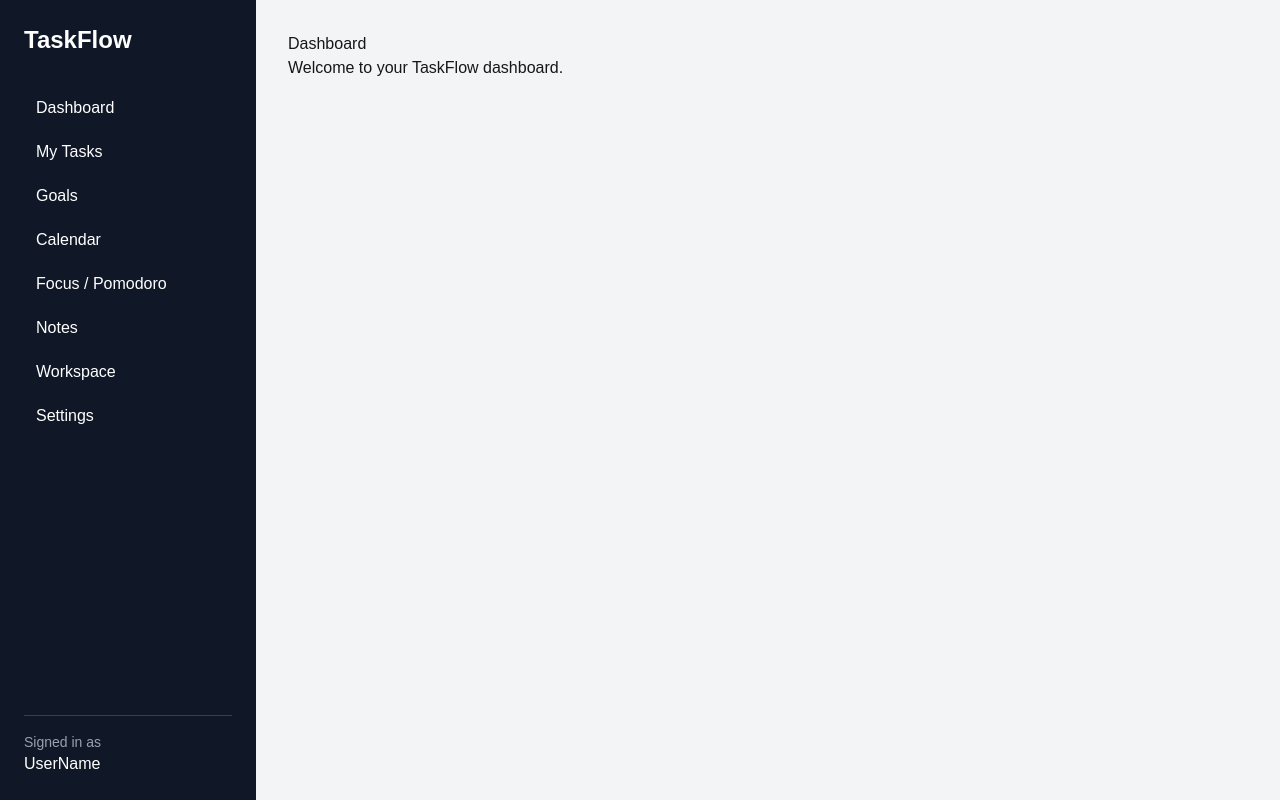
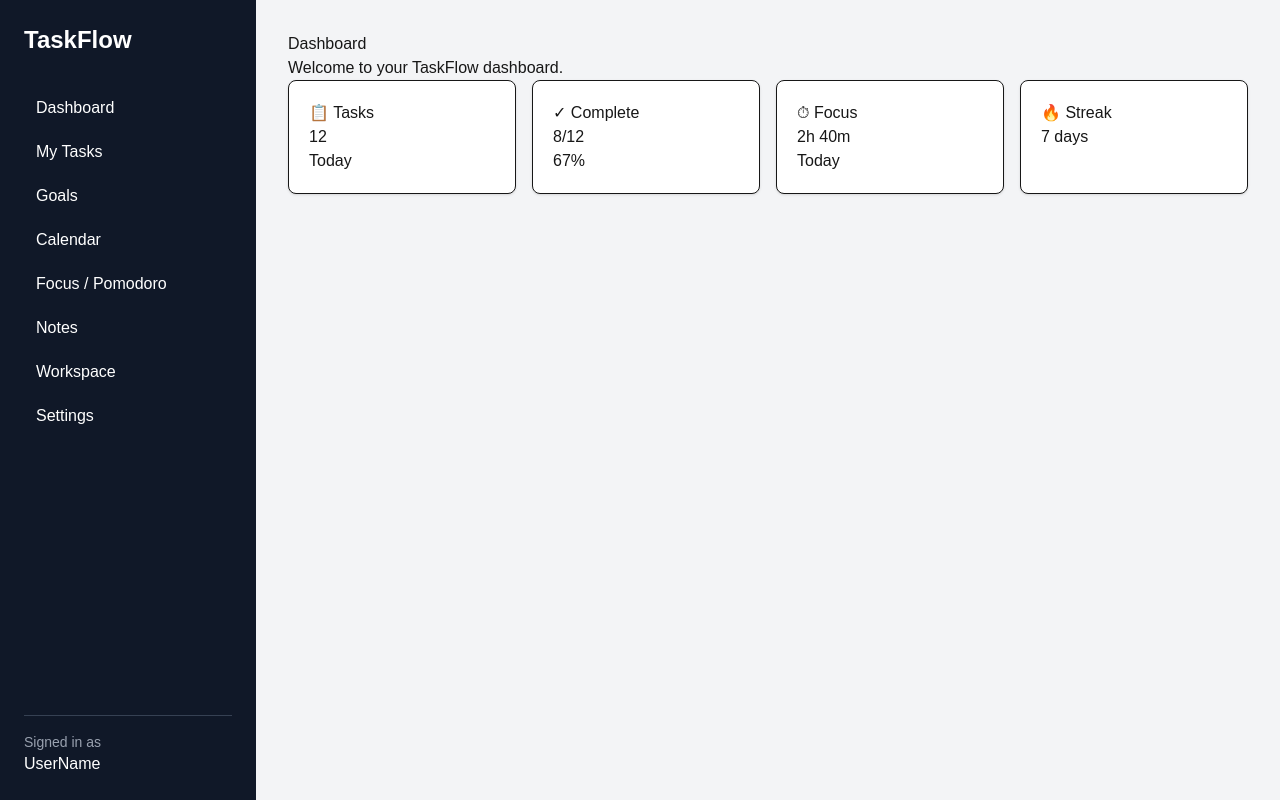
Before and after one commit to hari2k7/TaskFlow, a Next.js app in the folder frontend/: page /dashboard in a window 1280 px wide. Built offline with nearby package versions, Linux system fonts and the light colour scheme.

Commit message:
feat: add dashboard statistics

```diff
--- a/frontend/src/app/dashboard/page.tsx
+++ b/frontend/src/app/dashboard/page.tsx
@@ -1,9 +1,17 @@
+import StatCard from "@/src/components/StatCard"
 
-export default function Dashboard(){
-    return(
+export default function Dashboard() {
+    return (
         <main>
             <h1>Dashboard</h1>
-             <p>Welcome to your TaskFlow dashboard.</p>
+            <p>Welcome to your TaskFlow dashboard.</p>
+
+            <div className="grid grid-cols-4 gap-4">
+                <StatCard icon="📋" title="Tasks" value="12" subtitle="Today" />
+                <StatCard icon="✓" title="Complete" value="8/12" subtitle="67%" />
+                <StatCard icon="⏱" title="Focus" value="2h 40m" subtitle="Today" />
+                <StatCard icon="🔥" title="Streak" value="7 days" subtitle="" />
+            </div>
         </main>
     )
 }
--- a/frontend/src/components/Sidebar.tsx
+++ b/frontend/src/components/Sidebar.tsx
@@ -3,12 +3,10 @@ import Link from "next/link";
 export default function Sidebar() {
     return (
         <aside className="flex h-screen w-64 flex-col bg-gray-900 p-6 text-white">
-            {/* Logo */}
             <h1 className="text-2xl font-bold">
                 TaskFlow
             </h1>
 
-            {/* Navigation */}
             <nav className="mt-8 flex flex-col gap-1">
                 <Link
                     href="/dashboard"
--- /dev/null
+++ b/frontend/src/components/StatCard.tsx
@@ -0,0 +1,17 @@
+
+interface StatCardProps {
+    icon: string;
+    title: string;
+    value: string;
+    subtitle: string;
+}
+
+export default function StatCard({icon, title, value, subtitle} : StatCardProps){
+    return (
+        <div className="rounded-lg border bg-white p-5 shadow-sm">
+            <h2>{icon} {title}</h2>
+            <p>{value}</p>
+            <p>{subtitle}</p>
+        </div>
+    )
+}
```
